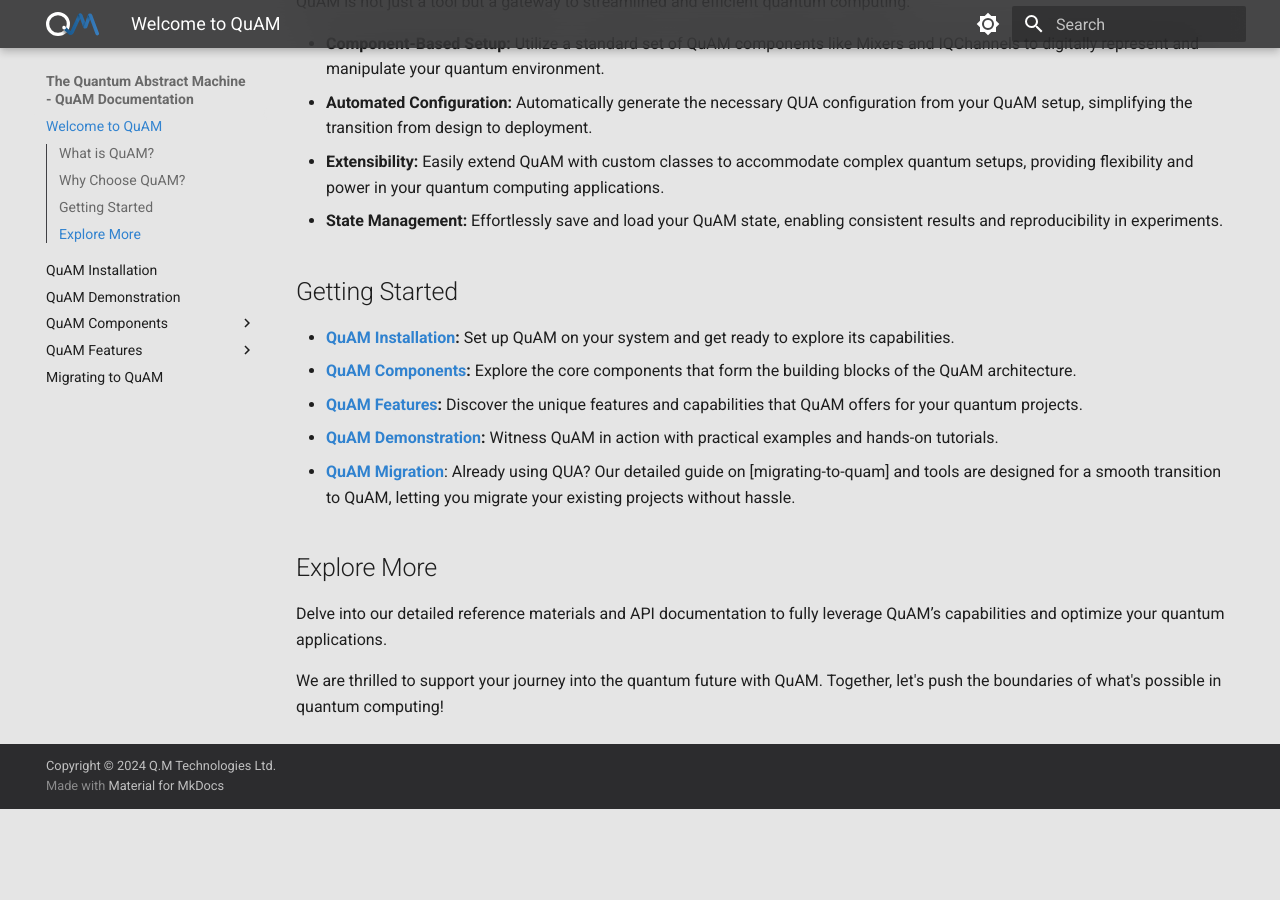
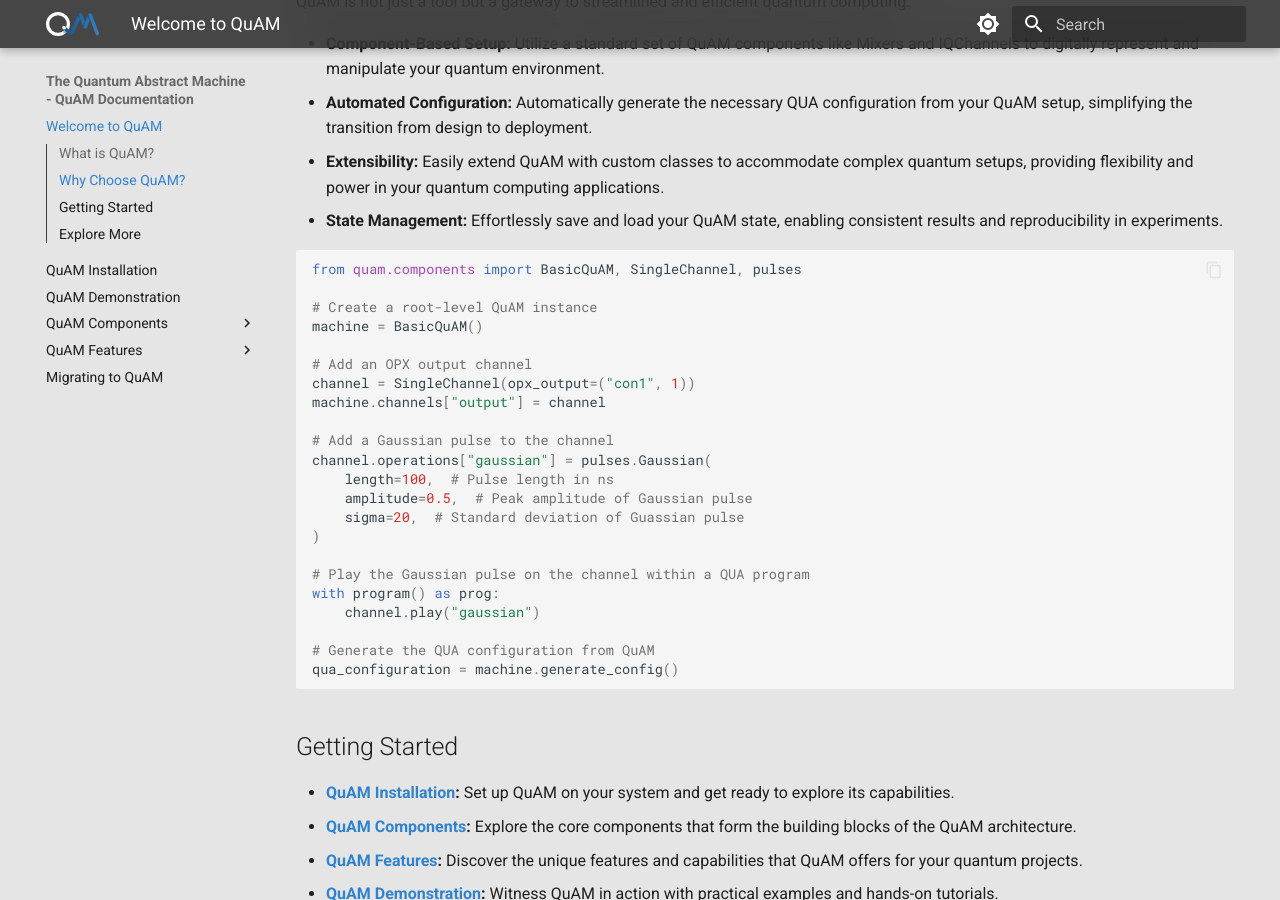
Before and after one commit to qua-platform/quam, an MkDocs documentation site: the page built from docs/index.md, in a window 1280 px wide and 900 px high, scrolled down 619 px. Built offline with MkDocs 1.6.1 and Material for MkDocs 9.7.7, drawn with Linux system fonts in a browser that asks for light colours; before the commit the page ends 1428 px from its top, so only the background shows below that.

Commit message:
docs: Add readme and code example

````diff
--- a/docs/index.md
+++ b/docs/index.md
@@ -8,12 +8,41 @@
 QuAM stands out by transforming the way quantum control is perceived and implemented. While QUA and its configurations tackle quantum control from a generic hardware perspective, QuAM introduces a higher level of abstraction. It allows you to think in terms of qubits and quantum operations rather than just channels and waveforms, aligning more closely with the thought processes of physicists.
 
 ## Why Choose QuAM?
+
 QuAM is not just a tool but a gateway to streamlined and efficient quantum computing:
+<!-- <div class="grid" markdown> -->
 
 - **Component-Based Setup:** Utilize a standard set of QuAM components like Mixers and IQChannels to digitally represent and manipulate your quantum environment.
 - **Automated Configuration:** Automatically generate the necessary QUA configuration from your QuAM setup, simplifying the transition from design to deployment.
 - **Extensibility:** Easily extend QuAM with custom classes to accommodate complex quantum setups, providing flexibility and power in your quantum computing applications.
 - **State Management:** Effortlessly save and load your QuAM state, enabling consistent results and reproducibility in experiments.
+
+```python
+from quam.components import BasicQuAM, SingleChannel, pulses
+
+# Create a root-level QuAM instance
+machine = BasicQuAM()
+
+# Add an OPX output channel
+channel = SingleChannel(opx_output=("con1", 1))
+machine.channels["output"] = channel
+
+# Add a Gaussian pulse to the channel
+channel.operations["gaussian"] = pulses.Gaussian(
+    length=100,  # Pulse length in ns
+    amplitude=0.5,  # Peak amplitude of Gaussian pulse
+    sigma=20,  # Standard deviation of Guassian pulse
+)
+
+# Play the Gaussian pulse on the channel within a QUA program
+with program() as prog:
+    channel.play("gaussian")
+
+# Generate the QUA configuration from QuAM
+qua_configuration = machine.generate_config()
+```
+<!-- </div> -->
+
 
 ## Getting Started
 
--- a/mkdocs.yml
+++ b/mkdocs.yml
@@ -72,6 +72,7 @@
         paths: [quam]
 
 markdown_extensions:
+  - md_in_html
   - pymdownx.blocks.tab:  # Add tabs to markdown using: === "title"
       alternate_style: true  # Somehow this is required for tabs to work
   - pymdownx.blocks.details  # Enable collapsible elements, e.g.: ??? tip "title"
````
Also changed, not shown: README.md (+2 -3 lines).
